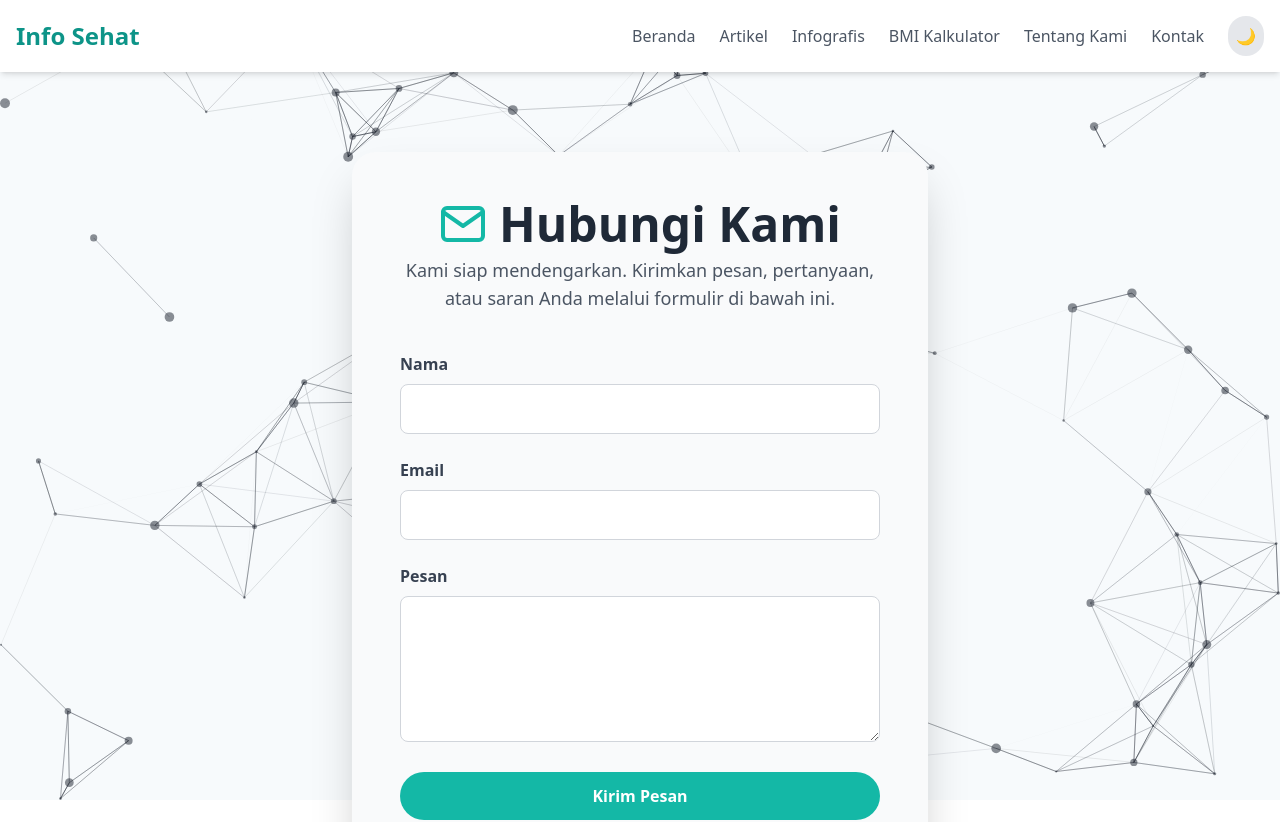
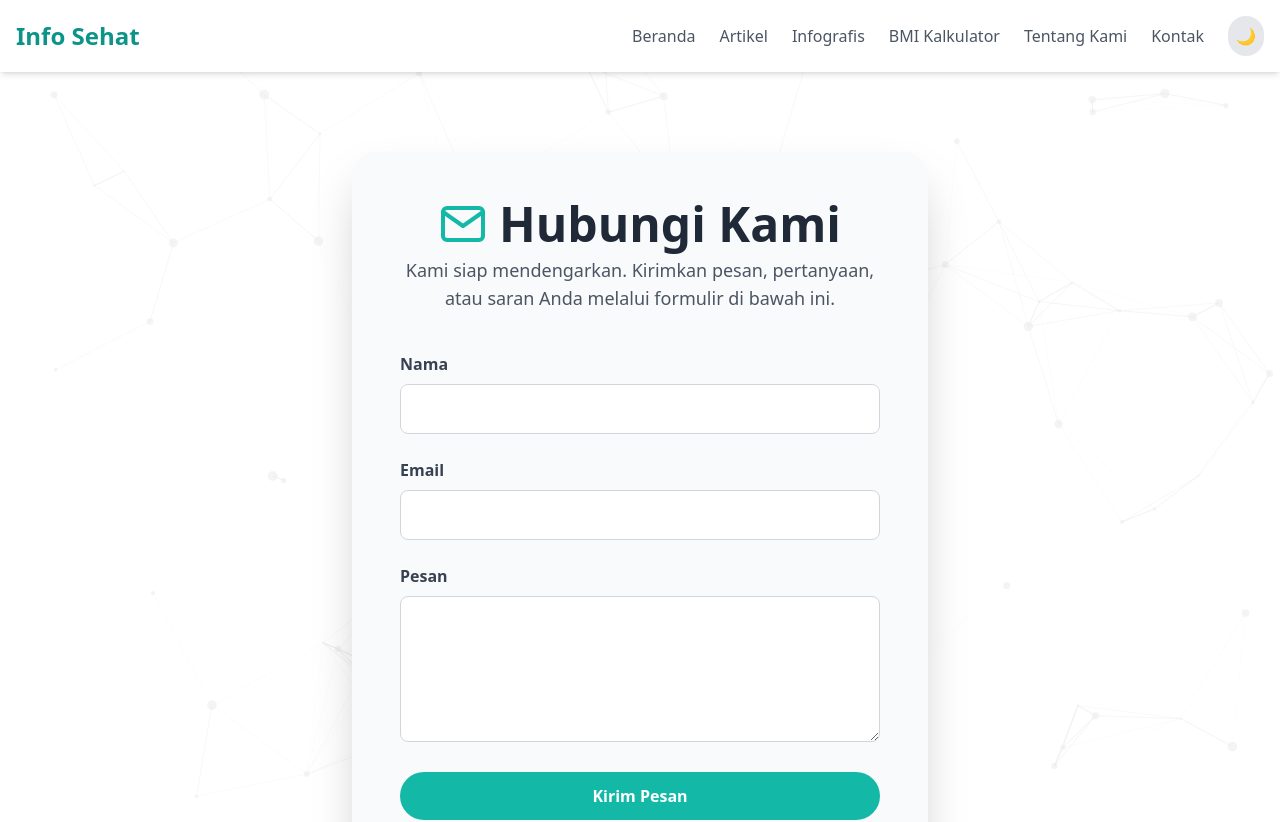
Before and after one commit to BekaGensss/health-info-website, a React (Vite) app: page /health-info-website/kontak in a window 1280 px wide. Shown: the top 822 px of the page. Built offline with nearby package versions, Linux system fonts and the light colour scheme.

Commit message:
Finalisasi semua halaman dan perbaikan jalur aset

```diff
--- a/src/components/Footer.jsx
+++ b/src/components/Footer.jsx
@@ -1,10 +1,10 @@
+// src/components/Footer.jsx
 import React, { useState, useEffect } from 'react';
 import { FiChevronUp } from 'react-icons/fi';
 
 const Footer = () => {
   const [showScroll, setShowScroll] = useState(false);
 
-  // Fungsi untuk menampilkan/menyembunyikan tombol scroll
   const checkScrollTop = () => {
     if (!showScroll && window.pageYOffset > 400){
       setShowScroll(true);
@@ -13,14 +13,12 @@ const Footer = () => {
     }
   };
 
-  // Fungsi untuk menggulir ke bagian atas halaman
   const scrollTop = () => {
     window.scrollTo({ top: 0, behavior: 'smooth' });
   };
 
   useEffect(() => {
     window.addEventListener('scroll', checkScrollTop);
-    // Membersihkan event listener saat komponen di-unmount
     return () => window.removeEventListener('scroll', checkScrollTop);
   }, [showScroll]);
 
@@ -29,7 +27,7 @@ const Footer = () => {
       <div className="container mx-auto text-center px-4">
 
         {/* Bagian Tautan Media Sosial dengan Ikon SVG */}
-        <div className="flex justify-center items-center space-x-6 mb-4">
+        <div className="flex flex-wrap justify-center items-center space-x-4 mb-4">
 
           {/* Tautan X (Twitter) - Ikon 3D Mirip Asli */}
           <a href="https://x.com/" target="_blank" rel="noopener noreferrer" className="text-white hover:text-gray-200 transition-colors duration-300">
@@ -73,13 +71,10 @@ const Footer = () => {
           </a>
         </div>
 
-        {/* Teks Hak Cipta */}
         <p className="text-sm">&copy; 2025 Info Sehat. Semua hak cipta dilindungi.</p>
         <p className="text-xs mt-1">Dibuat dengan ❤️ oleh Dev Bara Kusuma</p>
-
       </div>
 
-      {/* Tombol Kembali ke Atas */}
       {showScroll && (
         <button
           onClick={scrollTop}
--- a/src/pages/ArticleArchivePage.jsx
+++ b/src/pages/ArticleArchivePage.jsx
@@ -1,3 +1,4 @@
+// src/pages/ArticleArchivePage.jsx
 import React, { useState, useEffect } from 'react';
 import Header from '../components/Header';
 import Footer from '../components/Footer';
@@ -8,8 +9,8 @@ import { FiArchive } from 'react-icons/fi';
 import SkeletonCard from '../components/SkeletonCard';
 import AOS from 'aos';
 import 'aos/dist/aos.css';
-import Particles from 'react-tsparticles'; // <-- Tambahan
-import { loadSlim } from 'tsparticles-slim'; // <-- Tambahan
+import Particles from 'react-tsparticles';
+import { loadSlim } from 'tsparticles-slim';
 
 const ARTICLES_PER_PAGE = 6;
 
@@ -40,7 +41,6 @@ const ArticleArchivePage = ({ isDarkMode, setIsDarkMode }) => {
     window.scrollTo({ top: 0, behavior: 'smooth' });
   };
 
-  // Logika partikel sama seperti di HomePage.jsx
   const particlesInit = async (main) => {
     await loadSlim(main);
   };
@@ -140,13 +140,12 @@ const ArticleArchivePage = ({ isDarkMode, setIsDarkMode }) => {
   return (
     <div className="bg-white dark:bg-gray-950 min-h-screen font-sans transition-colors duration-500 ease-in-out relative">
       <Particles
-        id="tsparticles"
+        id="tsparticles-archive"
         className="fixed inset-0 z-0 opacity-50 transition-opacity duration-500"
         init={particlesInit}
         options={isDarkMode ? darkParticlesOptions : particlesOptions}
       />
 
-      {/* Konten utama sekarang berada di atas partikel */}
       <div className="relative z-10">
         <Header isDarkMode={isDarkMode} setIsDarkMode={setIsDarkMode} />
         <main className="container mx-auto px-4 py-8">
--- a/src/pages/ContactPage.jsx
+++ b/src/pages/ContactPage.jsx
@@ -1,36 +1,169 @@
-// src/pages/ContactPage.jsx
-import React from 'react';
+import React, { useState, useEffect } from 'react';
 import Header from '../components/Header';
 import Footer from '../components/Footer';
 import ContactForm from '../components/ContactForm';
-import ParticleBackground from '../components/ParticleBackground';
-import { FiMail, FiMessageSquare } from 'react-icons/fi'; // Impor ikon
+import { Helmet } from 'react-helmet-async'; // <-- Tambahan
+import { FiMail } from 'react-icons/fi';
+import AOS from 'aos'; // <-- Tambahan
+import 'aos/dist/aos.css'; // <-- Tambahan
+import Particles from 'react-tsparticles'; // <-- Tambahan
+import { loadSlim } from 'tsparticles-slim'; // <-- Tambahan
 
 const ContactPage = ({ isDarkMode, setIsDarkMode }) => {
+
+  useEffect(() => {
+    // Inisialisasi AOS
+    AOS.init({ duration: 800, once: true, easing: 'ease-in-out' });
+    AOS.refresh();
+  }, []);
+
+  // Logika partikel sama seperti di HomePage.jsx
+  const particlesInit = async (main) => {
+    await loadSlim(main);
+  };
+
+  const particlesOptions = {
+    background: {
+      color: {
+        value: "transparent",
+      },
+    },
+    fpsLimit: 120,
+    interactivity: {
+      events: {
+        onClick: {
+          enable: true,
+          mode: "push",
+        },
+        onHover: {
+          enable: true,
+          mode: "repulse",
+        },
+        resize: true,
+      },
+      modes: {
+        bubble: {
+          distance: 400,
+          duration: 2,
+          opacity: 0.8,
+          size: 40,
+        },
+        push: {
+          quantity: 4,
+        },
+        repulse: {
+          distance: 200,
+          duration: 0.4,
+        },
+      },
+    },
+    particles: {
+      color: {
+        value: "#d1d5db",
+      },
+      links: {
+        color: "#d1d5db",
+        distance: 150,
+        enable: true,
+        opacity: 0.5,
+        width: 1,
+      },
+      collisions: {
+        enable: true,
+      },
+      move: {
+        direction: "none",
+        enable: true,
+        outMode: "bounce",
+        random: false,
+        speed: 1,
+        straight: false,
+      },
+      number: {
+        density: {
+          enable: true,
+          value_area: 800,
+        },
+        value: 80,
+      },
+      opacity: {
+        value: 0.5,
+      },
+      shape: {
+        type: "circle",
+      },
+      size: {
+        random: true,
+        value: 5,
+      },
+    },
+    detectRetina: true,
+  };
+
+  const darkParticlesOptions = {
+    ...particlesOptions,
+    particles: {
+      ...particlesOptions.particles,
+      color: {
+        value: "#6ee7b7",
+      },
+      links: {
+        ...particlesOptions.particles.links,
+        color: "#6ee7b7",
+      },
+    },
+  };
+
   return (
     <div className="bg-white dark:bg-gray-950 min-h-screen relative font-sans transition-colors duration-500 ease-in-out">
-      {/* Particle background diletakkan di lapisan terbawah */}
-      <ParticleBackground isDarkMode={isDarkMode} />
+      {/* Tambahkan latar belakang partikel */}
+      <Particles
+        id="tsparticles-contact"
+        className="fixed inset-0 z-0 opacity-50 transition-opacity duration-500"
+        init={particlesInit}
+        options={isDarkMode ? darkParticlesOptions : particlesOptions}
+      />
 
       {/* Konten utama di lapisan atas agar interaktif */}
       <div className="relative z-10">
+        <Helmet>
+          <title>Hubungi Kami | Info Sehat</title>
+          <meta name="description" content="Hubungi kami untuk pertanyaan, saran, atau kolaborasi." />
+          <meta property="og:title" content="Hubungi Kami | Info Sehat" />
+          <meta property="og:description" content="Hubungi kami untuk pertanyaan, saran, atau kolaborasi." />
+          <meta property="og:url" content="https://www.infosehat.com/kontak" />
+        </Helmet>
+
         <Header isDarkMode={isDarkMode} setIsDarkMode={setIsDarkMode} />
 
         <main className="container mx-auto px-4 py-12 md:py-20 flex justify-center">
-          <div className="w-full max-w-xl bg-gray-50 dark:bg-gray-800 p-8 md:p-12 rounded-3xl shadow-2xl transition-all duration-500 ease-in-out">
+          <div
+            className="w-full max-w-xl bg-gray-50 dark:bg-gray-800 p-8 md:p-12 rounded-3xl shadow-2xl transition-all duration-500 ease-in-out"
+            data-aos="fade-up"
+          >
 
             {/* Bagian Judul dan Deskripsi */}
             <div className="text-center mb-10">
-              <h1 className="text-4xl md:text-5xl font-extrabold text-gray-800 dark:text-gray-100 flex items-center justify-center gap-3 mb-2">
+              <h1
+                className="text-4xl md:text-5xl font-extrabold text-gray-800 dark:text-gray-100 flex items-center justify-center gap-3 mb-2"
+                data-aos="fade-up"
+                data-aos-delay="100"
+              >
                 <FiMail className="text-teal-500" />
                 Hubungi Kami
               </h1>
-              <p className="text-lg text-gray-600 dark:text-gray-300 font-light mt-2">
+              <p
+                className="text-lg text-gray-600 dark:text-gray-300 font-light mt-2"
+                data-aos="fade-up"
+                data-aos-delay="200"
+              >
                 Kami siap mendengarkan. Kirimkan pesan, pertanyaan, atau saran Anda melalui formulir di bawah ini.
               </p>
             </div>
 
-            <ContactForm />
+            <div data-aos="fade-up" data-aos-delay="300">
+                <ContactForm />
+            </div>
 
           </div>
         </main>
--- a/src/pages/InfographicPage.jsx
+++ b/src/pages/InfographicPage.jsx
@@ -241,13 +241,13 @@ const InfographicPage = ({ isDarkMode, setIsDarkMode }) => {
               >
                 <FiX size={24} />
               </button>
-              <div className="flex flex-col p-4 gap-6">
+              <div className="flex flex-col p-4 gap-6 md:flex-row md:items-start">
                 <img
                   src={selectedImage.imageUrl}
                   alt={selectedImage.title}
-                  className="max-w-full md:max-w-md lg:max-w-lg object-contain mx-auto"
+                  className="max-w-full md:max-w-md lg:max-w-lg object-contain mx-auto md:mx-0"
                 />
-                <div className="p-4 text-center">
+                <div className="p-4 text-center md:text-left flex-1">
                   <h3 className="text-2xl font-semibold text-gray-800 dark:text-gray-100 mb-2">{selectedImage.title}</h3>
                   <p className="text-gray-600 dark:text-gray-300 text-base">{selectedImage.description}</p>
                 </div>
```
Also changed, not shown: src/pages/AboutPage.jsx (+2 -6 lines).
